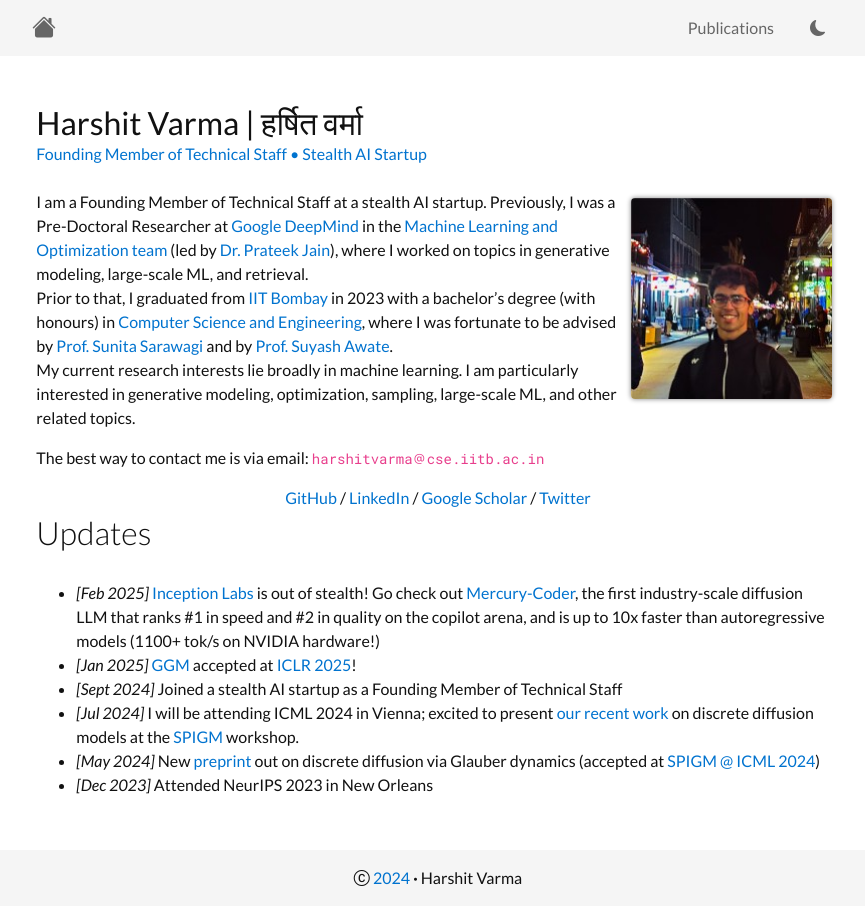
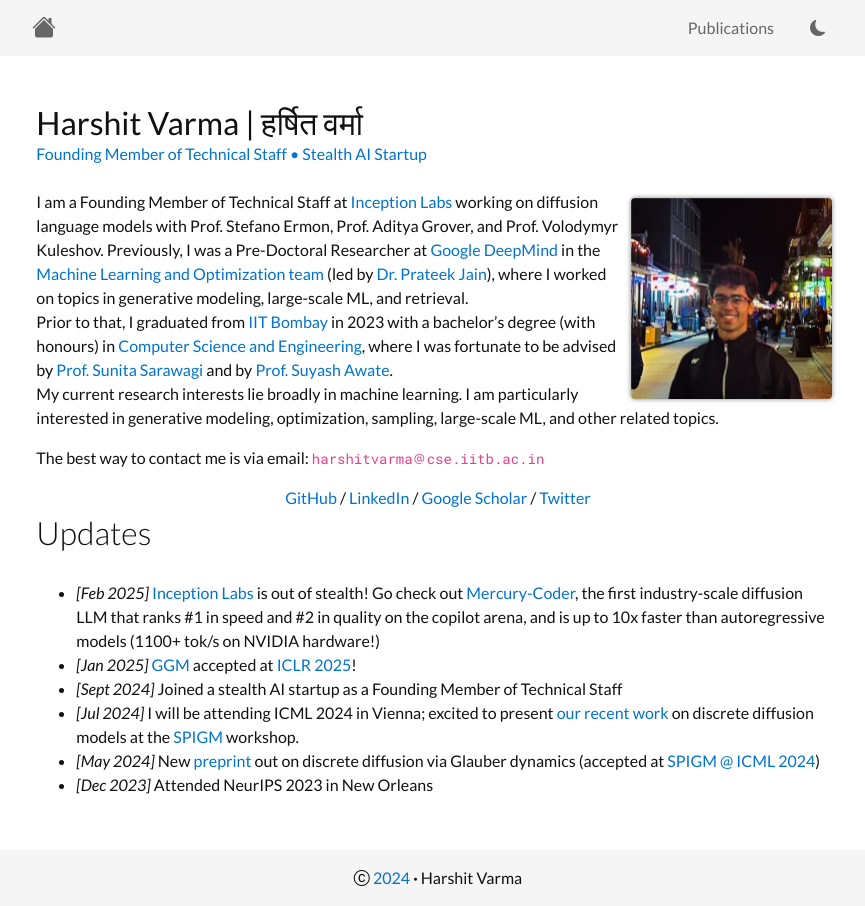
Before and after one commit to hrshtv/hrshtv.github.io, a Jekyll site: the page built from index.html, in a window 1280 px wide. Shown: the whole page, without its empty margins (202-1067 px from the left). Built offline with Jekyll 4.4.1, drawn with Linux system fonts in a browser that asks for light colours; nearby versions of some CDN libraries.

Commit message:
Update about_content.md

```diff
--- a/_includes/about_content.md
+++ b/_includes/about_content.md
@@ -1,4 +1,4 @@
-I am a Founding Member of Technical Staff at a stealth AI startup. Previously, I was a Pre-Doctoral Researcher at [Google DeepMind](https://deepmind.google/) in the [Machine Learning and Optimization team](https://research.google/teams/india-research-lab/) (led by [Dr. Prateek Jain](https://www.prateekjain.org/)), where I worked on topics in generative modeling, large-scale ML, and retrieval.
+I am a Founding Member of Technical Staff at [Inception Labs](https://www.inceptionlabs.ai/) working on diffusion language models with Prof. Stefano Ermon, Prof. Aditya Grover, and Prof. Volodymyr Kuleshov. Previously, I was a Pre-Doctoral Researcher at [Google DeepMind](https://deepmind.google/) in the [Machine Learning and Optimization team](https://research.google/teams/india-research-lab/) (led by [Dr. Prateek Jain](https://www.prateekjain.org/)), where I worked on topics in generative modeling, large-scale ML, and retrieval.
 Prior to that, I graduated from [IIT Bombay](http://www.iitb.ac.in/) in 2023 with a bachelor's degree (with honours) in [Computer Science and Engineering](https://www.cse.iitb.ac.in/), where I was fortunate to be advised by [Prof. Sunita Sarawagi](https://www.cse.iitb.ac.in/~sunita/) and by [Prof. Suyash Awate](https://www.cse.iitb.ac.in/~suyash/).
 My current research interests lie broadly in machine learning. I am particularly interested in generative modeling, optimization, sampling, large-scale ML, and other related topics.
 
```
